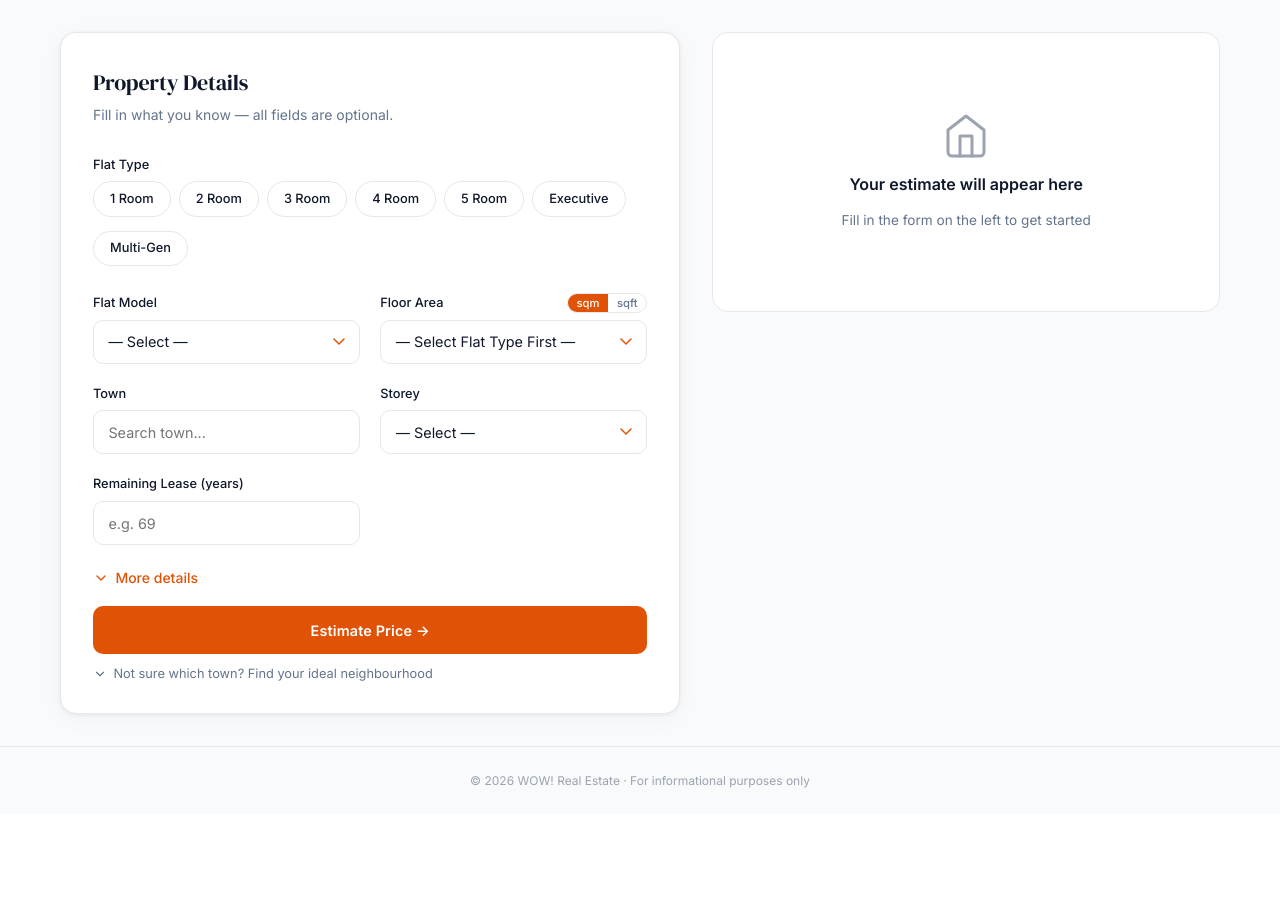
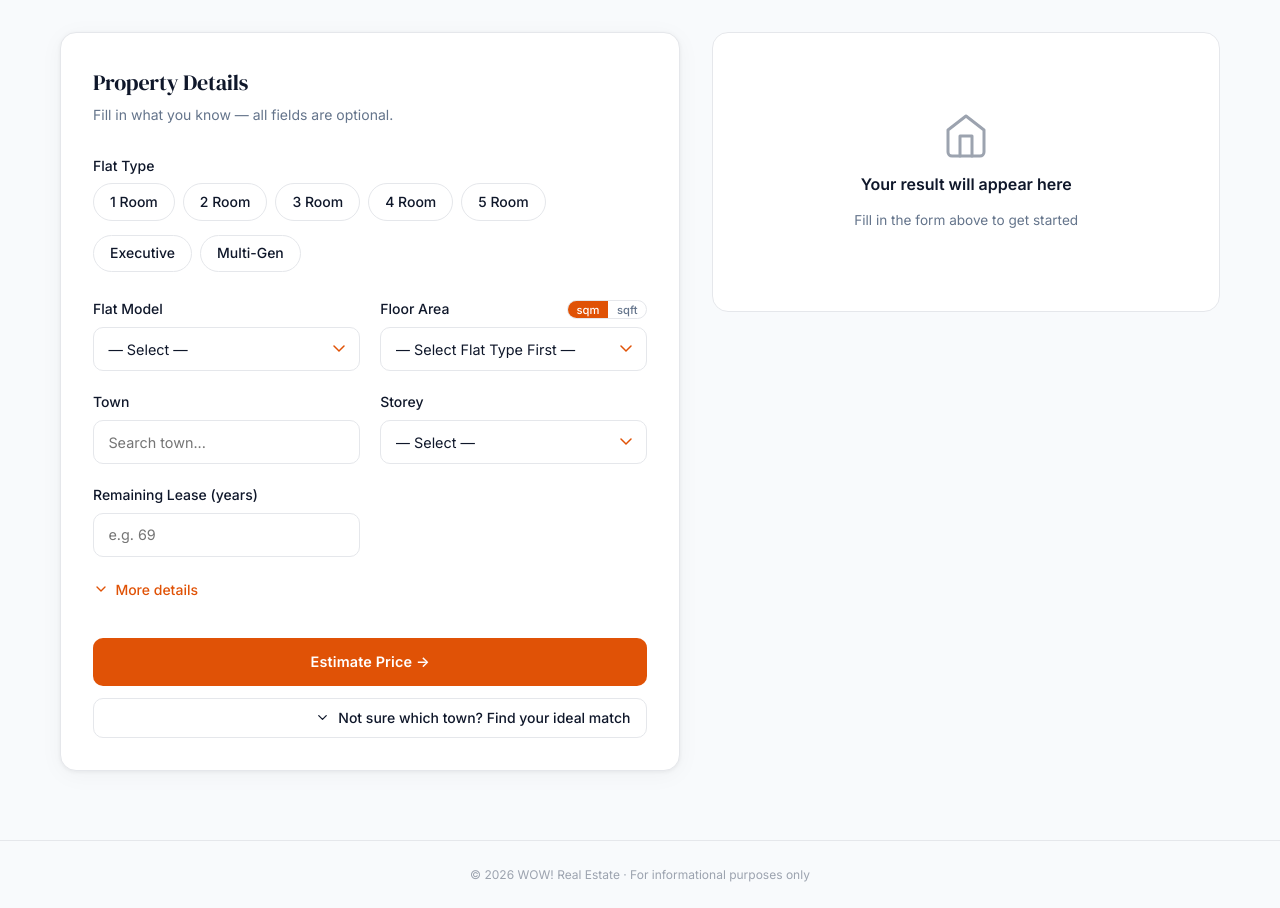
Before and after one commit to Lucas-sam93/HDB-Data-Sprint, a Flask app: page / in a window 1280 px wide. Shown: the part 120-1028 px from the top of the page. Before the commit the page ends 908 px from the top, so only its background shows below. Run offline with Flask 3, Linux system fonts and the light colour scheme.

Commit message:
enhance web UI

```diff
--- a/app/static/style.css
+++ b/app/static/style.css
@@ -183,12 +183,13 @@ body {
 }
 .field-full { grid-column: 1 / -1; }
 
-.field label {
+.field label,
+.field-label {
   display: flex;
   align-items: center;
   gap: 0.5rem;
   color: var(--text);
-  font-size: 0.8rem;
+  font-size: 0.875rem;
   font-weight: 500;
   margin-bottom: 0.4rem;
 }
@@ -328,13 +331,18 @@ select.text-input {
 .details-toggle[aria-expanded="true"] svg { transform: rotate(180deg); }
 
 .details-content {
-  max-height: 0;
+  display: grid;
+  grid-template-rows: 0fr;
+  visibility: hidden;
+  transition: grid-template-rows 280ms ease-out, visibility 0s 280ms;
+}
+.details-content > .form-grid {
   overflow: hidden;
-  transition: max-height 180ms ease-in; /* collapse: faster, ease-in */
 }
 .details-content.open {
-  max-height: 2400px;
-  transition: max-height 350ms ease-out; /* expand */
+  grid-template-rows: 1fr;
+  visibility: visible;
+  transition: grid-template-rows 280ms ease-out, visibility 0s;
 }
 
 /* ── Sliders ───────────────────────────────────────────────── */
@@ -422,29 +430,42 @@ input[type="range"]::-moz-range-thumb {
 .rec-toggle {
   display: flex;
   align-items: center;
-  gap: 0.4rem;
+  gap: 0.5rem;
   background: none;
-  border: none;
-  color: var(--muted);
+  border: 1.5px solid var(--border);
+  border-radius: var(--r-input);
+  color: var(--text);
   cursor: pointer;
   font-family: inherit;
-  font-size: 0.8rem;
-  padding: 0.75rem 0 0;
+  font-size: 0.875rem;
+  font-weight: 500;
+  padding: 0.65rem 1rem;
+  margin-top: 0.75rem;
+  width: 100%;
   text-align: left;
-  transition: color var(--ease);
+  transition: border-color var(--ease), color var(--ease), background var(--ease);
 }
-.rec-toggle:hover { color: var(--accent); }
-.rec-toggle svg { width: 14px; height: 14px; flex-shrink: 0; transition: transform 300ms ease-out; }
+.rec-toggle:hover {
+  border-color: var(--accent);
+  color: var(--accent);
+  background: rgba(224,82,6,0.04);
+}
+.rec-toggle svg { width: 15px; height: 15px; flex-shrink: 0; margin-left: auto; transition: transform 300ms ease-out; }
 .rec-toggle[aria-expanded="true"] svg { transform: rotate(180deg); }
 
 .rec-section {
-  max-height: 0;
+  display: grid;
+  grid-template-rows: 0fr;
+  visibility: hidden;
+  transition: grid-template-rows 280ms ease-out, visibility 0s 280ms;
+}
+.rec-section > .rec-section-inner {
   overflow: hidden;
-  transition: max-height 220ms ease-in; /* collapse: faster, ease-in */
 }
 .rec-section.open {
-  max-height: 1200px;
-  transition: max-height 300ms ease-out; /* expand */
+  grid-template-rows: 1fr;
+  visibility: visible;
+  transition: grid-template-rows 280ms ease-out, visibility 0s;
 }
 .rec-section-inner {
   border-top: 1px solid var(--border);
--- a/app/templates/index.html
+++ b/app/templates/index.html
@@ -54,7 +54,7 @@
 
           <!-- Flat Type: pill selector -->
           <div class="field field-full">
-            <label>Flat Type</label>
+            <span class="field-label">Flat Type</span>
             <div class="pill-group" role="group" aria-label="Flat type">
               <input type="radio" name="flat_type" id="ft_1r" value="1 ROOM" class="pill-radio">
               <label for="ft_1r" class="pill-label">1 Room</label>
@@ -313,7 +313,7 @@
             stroke-linejoin="round" aria-hidden="true">
             <polyline points="6 9 12 15 18 9"/>
           </svg>
-          Not sure which town? Find your ideal neighbourhood
+          Not sure which town? Find your ideal match
         </button>
 
       </form><!-- /estimatorForm -->
@@ -325,13 +325,13 @@
           <form class="card" id="recommenderForm" action="/recommend" method="POST" novalidate
             style="border:none;padding:0;box-shadow:none;background:transparent;">
             <h2 class="card-title">Find Your Ideal Town</h2>
-            <p class="card-hint">Tell us your preferences &mdash; we&rsquo;ll match you to the best neighbourhood.</p>
+            <p class="card-hint">Tell us your preferences &mdash; we&rsquo;ll match you to the best town.</p>
 
             <div class="form-grid">
 
               <!-- 1. Location → cbd_distance_km (Singapore planning regions) -->
               <div class="field field-full">
-                <label>Location <span class="field-hint">how close to the city centre do you want to be?</span></label>
+                <span class="field-label">Location <span class="field-hint">how close to the city centre do you want to be?</span></span>
                 <div class="pill-group" role="group" aria-label="Location region">
                   <input type="radio" name="cbd_distance_km" id="rec_loc_central" value="5" class="pill-radio" checked>
                   <label for="rec_loc_central" class="pill-label">Central</label>
@@ -349,7 +349,7 @@
 
               <!-- 2. Budget → resale_price -->
               <div class="field field-full">
-                <label>Budget</label>
+                <span class="field-label">Budget</span>
                 <div class="pill-group" role="group" aria-label="Budget">
                   <input type="radio" name="resale_price" id="rec_budget_400" value="350000" class="pill-radio">
                   <label for="rec_budget_400" class="pill-label">&le;$400k</label>
@@ -364,7 +364,7 @@
 
               <!-- 3. Near Hawker → near_hawker -->
               <div class="field field-full">
-                <label>Hawker Centre Proximity <span class="field-hint">strong signal for neighbourhood type</span></label>
+                <span class="field-label">Hawker Centre Proximity <span class="field-hint">helps narrow down your best match</span></span>
                 <div class="pillar-toggle" role="group" aria-label="Near hawker centre">
                   <label class="pillar-toggle-opt">
                     <input type="checkbox" name="near_hawker" value="1">
@@ -375,7 +375,7 @@
 
               <!-- 4. Flat size → floor_area_sqm -->
               <div class="field field-full">
-                <label>Flat Size</label>
+                <span class="field-label">Flat Size</span>
                 <div class="pill-group" role="group" aria-label="Flat size">
                   <input type="radio" name="floor_area_sqm" id="rec_size_2r" value="45" class="pill-radio">
                   <label for="rec_size_2r" class="pill-label">2-Room</label>
@@ -392,7 +392,7 @@
 
               <!-- 5. Estate age → hdb_age (direct feature in classifier) -->
               <div class="field field-full">
-                <label>Estate Age Preference <span class="field-hint">newer estates tend to be further from the city; older ones are more central</span></label>
+                <span class="field-label">Estate Age Preference <span class="field-hint">newer estates tend to be further from the city; older ones are more central</span></span>
                 <div class="pill-group" role="group" aria-label="Estate age">
                   <input type="radio" name="hdb_age" id="rec_age_new" value="5" class="pill-radio">
                   <label for="rec_age_new" class="pill-label">New <span class="pill-sub">&lt;10 yrs</span></label>
@@ -407,7 +407,7 @@
 
               <!-- 6. Other amenities → near_mrt, near_mall, near_school (hawker separated above) -->
               <div class="field field-full">
-                <label>Other Amenities <span class="field-hint">toggle all that matter to you</span></label>
+                <span class="field-label">Other Amenities <span class="field-hint">toggle all that matter to you</span></span>
                 <div class="pillar-toggle" role="group" aria-label="Other amenities">
                   <label class="pillar-toggle-opt">
                     <input type="checkbox" name="near_mrt" value="1">
@@ -426,7 +426,7 @@
 
               <!-- 7. Building height → max_floor_lvl -->
               <div class="field">
-                <label>Building Height <span class="field-hint">neighbourhood character</span></label>
+                <span class="field-label">Building Height <span class="field-hint">neighbourhood character</span></span>
                 <div class="pill-group" role="group" aria-label="Building height">
                   <input type="radio" name="max_floor_lvl" id="rec_ht_low" value="8" class="pill-radio">
                   <label for="rec_ht_low" class="pill-label">Low-rise</label>
@@ -439,7 +439,7 @@
 
               <!-- 8. Floor preference → storey_ratio -->
               <div class="field">
-                <label>Floor Preference <span class="field-hint">how high up in the building?</span></label>
+                <span class="field-label">Floor Preference <span class="field-hint">how high up in the building?</span></span>
                 <div class="pill-group" role="group" aria-label="Floor preference">
                   <input type="radio" name="storey_ratio" id="rec_fl_low" value="0.25" class="pill-radio">
                   <label for="rec_fl_low" class="pill-label">Low</label>
@@ -475,8 +475,20 @@
             <path d="M3 9l9-7 9 7v11a2 2 0 0 1-2 2H5a2 2 0 0 1-2-2z"/>
             <polyline points="9 22 9 12 15 12 15 22"/>
           </svg>
-          <div class="result-empty-title">Your estimate will appear here</div>
-          <div class="result-empty-hint">Fill in the form on the left to get started</div>
+          <div class="result-empty-title">Your result will appear here</div>
+          <div class="result-empty-hint">Fill in the form above to get started</div>
+        </div>
+
+        <!-- Skeleton (shown during loading) -->
+        <div class="result-skeleton" id="resultSkeleton" aria-hidden="true">
+          <div class="skel skel-label"></div>
+          <div class="skel skel-price"></div>
+          <div class="skel skel-range"></div>
+          <div class="skel-chips">
+            <div class="skel skel-chip"></div>
+            <div class="skel skel-chip"></div>
+            <div class="skel skel-chip skel-chip--sm"></div>
+          </div>
         </div>
 
         <!-- Result content (hidden until fetch returns) -->
@@ -764,6 +776,8 @@
 
   function showResult() {
     panel.classList.add('has-result');
+    panel.classList.remove('is-loading');
+    document.getElementById('resultContent').style.display = '';
     // Scroll result into view on tablet/mobile
     if (window.innerWidth < 1024) {
       panel.scrollIntoView({ behavior: 'smooth', block: 'start' });
@@ -942,6 +956,13 @@
     btn.querySelector('.btn-label').textContent = loading
       ? (btn.id === 'estimatorBtn' ? 'Estimating\u2026' : 'Finding\u2026')
       : (btn.id === 'estimatorBtn' ? 'Re-estimate \u2192' : 'Get Recommendation \u2192');
+    // Show skeleton in result panel while loading
+    if (loading) {
+      panel.classList.add('has-result', 'is-loading');
+      document.getElementById('resultContent').style.display = 'none';
+    } else {
+      panel.classList.remove('is-loading');
+    }
   }
 
   // ── Estimator form submit ─────────────────────────────────────
@@ -963,12 +984,14 @@
       renderEstimatorResult(data);
     } catch (err) {
       console.error(err);
-      // Show error state in result panel
       panel.classList.add('has-result');
-      document.getElementById('resultLabel').textContent = 'Something went wrong';
+      panel.classList.remove('is-loading');
+      document.getElementById('resultContent').style.display = '';
+      document.getElementById('resultLabel').textContent = 'Unable to get estimate';
       document.getElementById('resultPrice').textContent = '\u2014';
       document.getElementById('resultPrice').style.display = '';
-      document.getElementById('resultRange').textContent = 'Please try again.';
+      document.getElementById('resultRange').textContent = 'Check your connection and try again.';
+      document.getElementById('resultRange').style.display = '';
       document.getElementById('resultChips').innerHTML = '';
       document.getElementById('resultReassurance').textContent = '';
     } finally {
@@ -1007,11 +1030,14 @@
     } catch (err) {
       console.error(err);
       panel.classList.add('has-result');
-      document.getElementById('resultLabel').textContent = 'Something went wrong';
-      document.getElementById('resultTown').textContent = '\u2014';
-      document.getElementById('resultTown').style.display = '';
-      document.getElementById('resultRange').style.display = 'none';
-      document.getElementById('resultReassurance').textContent = 'Please try again.';
+      panel.classList.remove('is-loading');
+      document.getElementById('resultContent').style.display = '';
+      document.getElementById('resultLabel').textContent = 'Unable to get recommendation';
+      document.getElementById('resultTown').style.display = 'none';
+      document.getElementById('resultRange').textContent = 'Check your connection and try again.';
+      document.getElementById('resultRange').style.display = '';
+      document.getElementById('resultChips').innerHTML = '';
+      document.getElementById('resultReassurance').textContent = '';
     } finally {
       setLoading(btn, false);
     }
```
Also changed, not shown: other parts of app/static/style.css (+42 -4 lines).
